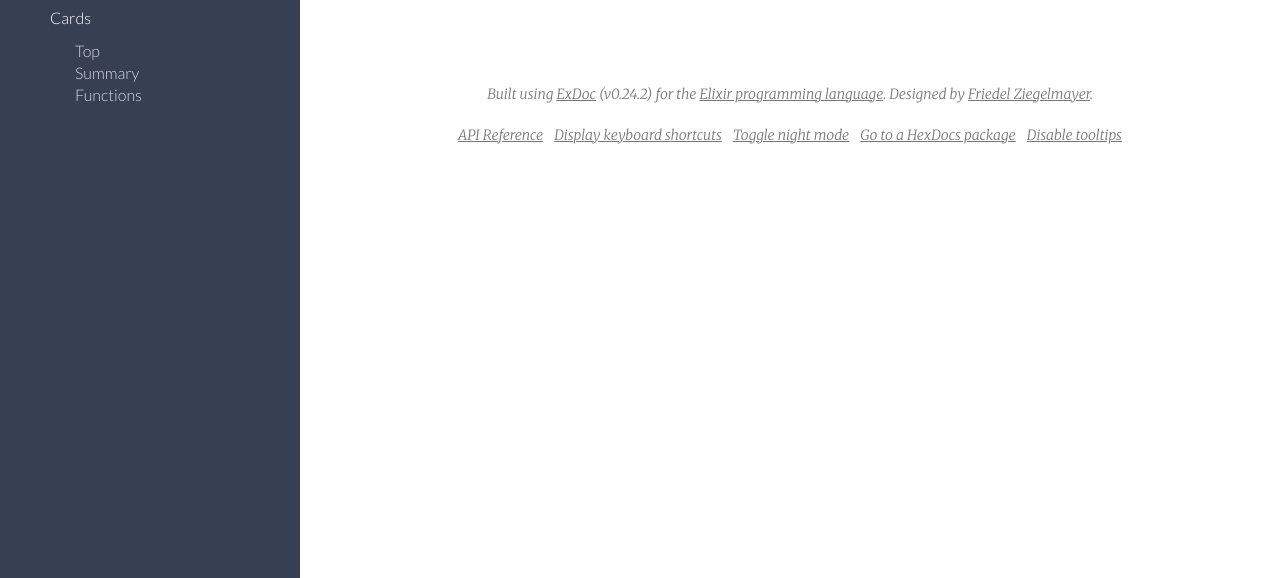
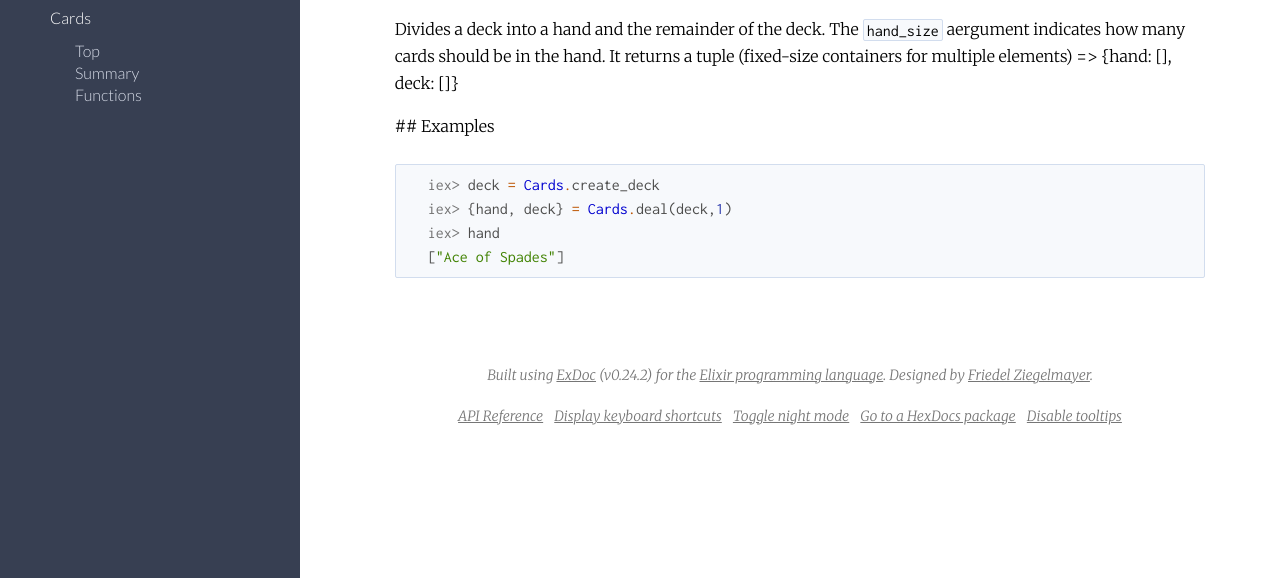
Before and after one commit to dpataki92/Cards, a plain HTML site: page doc/Cards-function-deal.html in a window 1280 px wide. Shown: the part 222-800 px from the top of the page. Drawn offline with Linux system fonts and the light colour scheme; a script that the page names is missing; files whose address does not match are found by name.

Commit message:
add function documentation with ex_doc

```diff
--- a/doc/Cards-function-deal.html
+++ b/doc/Cards-function-deal.html
@@ -99,7 +99,12 @@ cards
 
   <section class="docstring">
 
-
+<p>  Divides a deck into a hand and the remainder of the deck.
+  The <code class="inline">hand_size</code> aergument indicates how many cards should be in the hand.
+  It returns a tuple (fixed-size containers for multiple elements) =&gt; {hand: [], deck: []}</p><p>  ## Examples</p><pre><code class="makeup elixir"><span class="w">  </span><span class="gp unselectable">iex&gt; </span><span class="n">deck</span><span class="w"> </span><span class="o">=</span><span class="w"> </span><span class="nc">Cards</span><span class="o">.</span><span class="n">create_deck</span><span class="w">
+  </span><span class="gp unselectable">iex&gt; </span><span class="p" data-group-id="9052016950-1">{</span><span class="n">hand</span><span class="p">,</span><span class="w"> </span><span class="n">deck</span><span class="p" data-group-id="9052016950-1">}</span><span class="w"> </span><span class="o">=</span><span class="w"> </span><span class="nc">Cards</span><span class="o">.</span><span class="n">deal</span><span class="p" data-group-id="9052016950-2">(</span><span class="n">deck</span><span class="p">,</span><span class="mi">1</span><span class="p" data-group-id="9052016950-2">)</span><span class="w">
+  </span><span class="gp unselectable">iex&gt; </span><span class="n">hand</span><span class="w">
+  </span><span class="p" data-group-id="9052016950-3">[</span><span class="s">&quot;Ace of Spades&quot;</span><span class="p" data-group-id="9052016950-3">]</span></code></pre>
   </section>
 </section>
 
--- a/doc/dist/search_items-14de9d7080.js
+++ /dev/null
@@ -1 +0,0 @@
-searchNodes=[{"doc":"Provides methods for creating and handling a deck of cards","ref":"Cards.html","title":"Cards","type":"module"},{"doc":"","ref":"Cards.html#contains?/2","title":"Cards.contains?/2","type":"function"},{"doc":"","ref":"Cards.html#create_deck/0","title":"Cards.create_deck/0","type":"function"},{"doc":"","ref":"Cards.html#create_hand/1","title":"Cards.create_hand/1","type":"function"},{"doc":"","ref":"Cards.html#deal/2","title":"Cards.deal/2","type":"function"},{"doc":"","ref":"Cards.html#load/1","title":"Cards.load/1","type":"function"},{"doc":"","ref":"Cards.html#save/2","title":"Cards.save/2","type":"function"},{"doc":"","ref":"Cards.html#shuffle/1","title":"Cards.shuffle/1","type":"function"}]
```
Also changed, not shown: doc/Cards-function-create_deck.html (+1 -1 lines), doc/Cards.html (+13 -2 lines), doc/search.html (+1 -1 lines), 3 other files.
